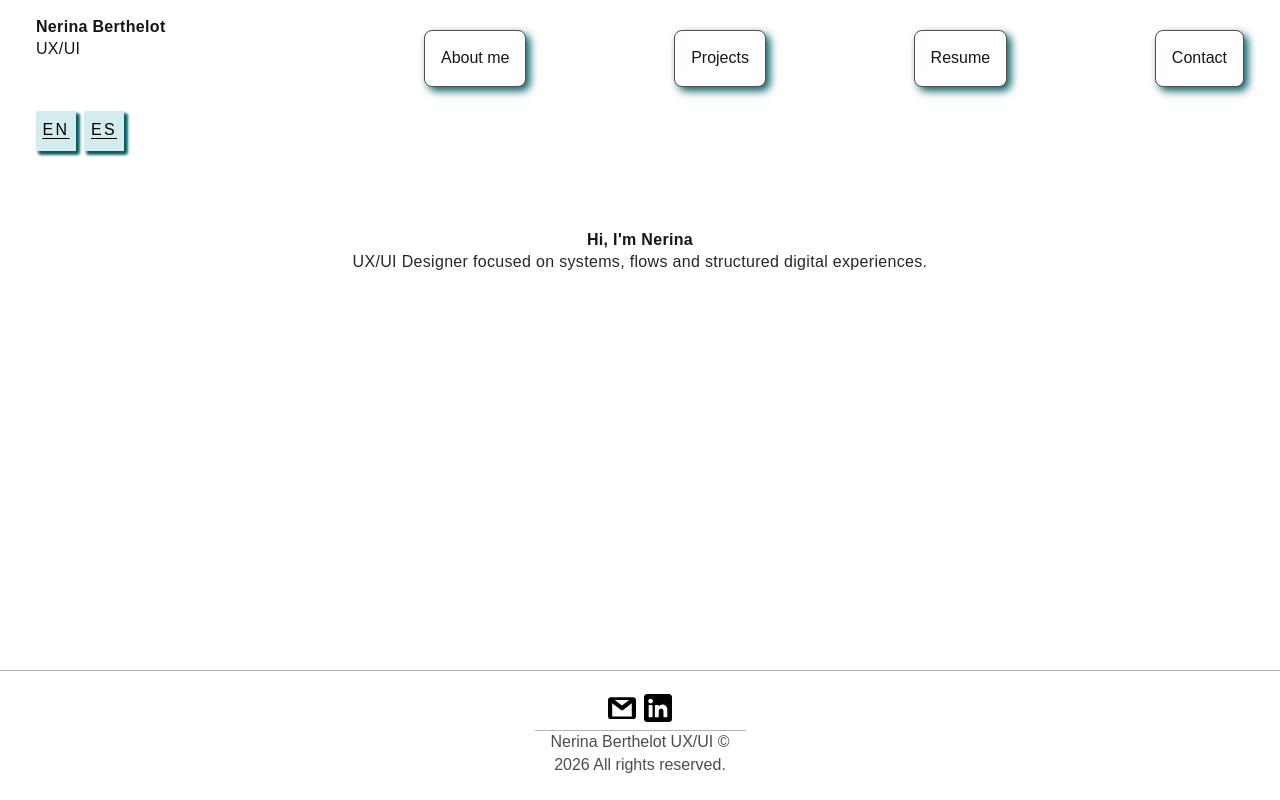
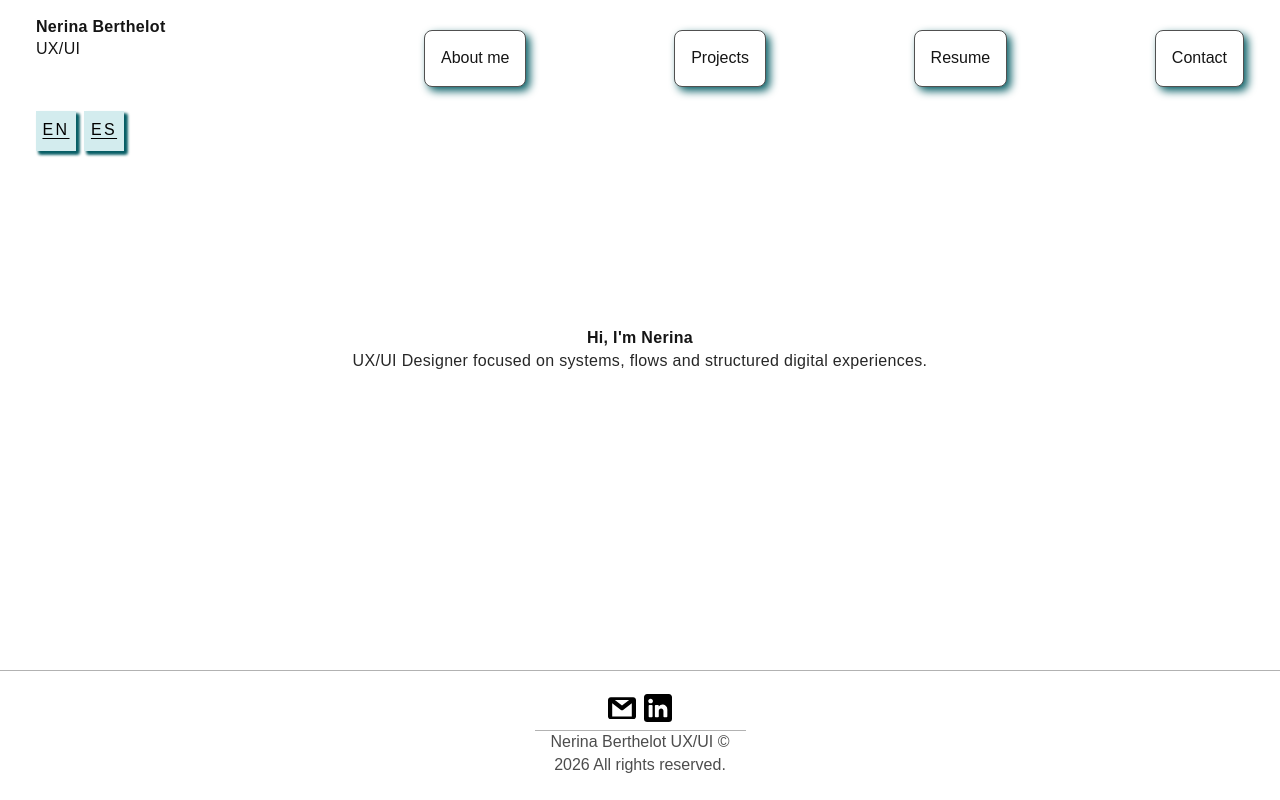
Before and after one commit to callapa1/nerina, a Next.js app: page /en in a window 1280 px wide. Built offline with nearby package versions, Linux system fonts and the light colour scheme; a web font is replaced by a local one.

Commit message:
fix: center home hero in viewport and nudge up

```diff
--- a/app/[locale]/(site)/layout.tsx
+++ b/app/[locale]/(site)/layout.tsx
@@ -28,8 +28,8 @@ export default async function SiteLayout({children, params}: SiteLayoutProps) {
             resumeHref: nav('resumeHref')
           }}
         />
-        <div id="site-page-frame" className="flex-1 px-9">
-          <main id="site-main" className="mx-auto w-full max-w-[1440px]">{children}</main>
+        <div id="site-page-frame" className="flex flex-1 flex-col px-9">
+          <main id="site-main" className="mx-auto flex w-full max-w-[1440px] flex-1 flex-col">{children}</main>
         </div>
       </div>
       <Footer
--- a/app/[locale]/(site)/page.tsx
+++ b/app/[locale]/(site)/page.tsx
@@ -5,7 +5,7 @@ export default async function LocalizedHomePage() {
   const t = await getTranslations('Work');
 
   return (
-    <section id="home-page" className="pt-20 pb-20">
+    <section id="home-page" className="flex flex-1 flex-col items-center justify-center py-20 -translate-y-[60px]">
       <HomeHero title={t('heroTitle')} description={t('heroDescription')} />
     </section>
   );
```
